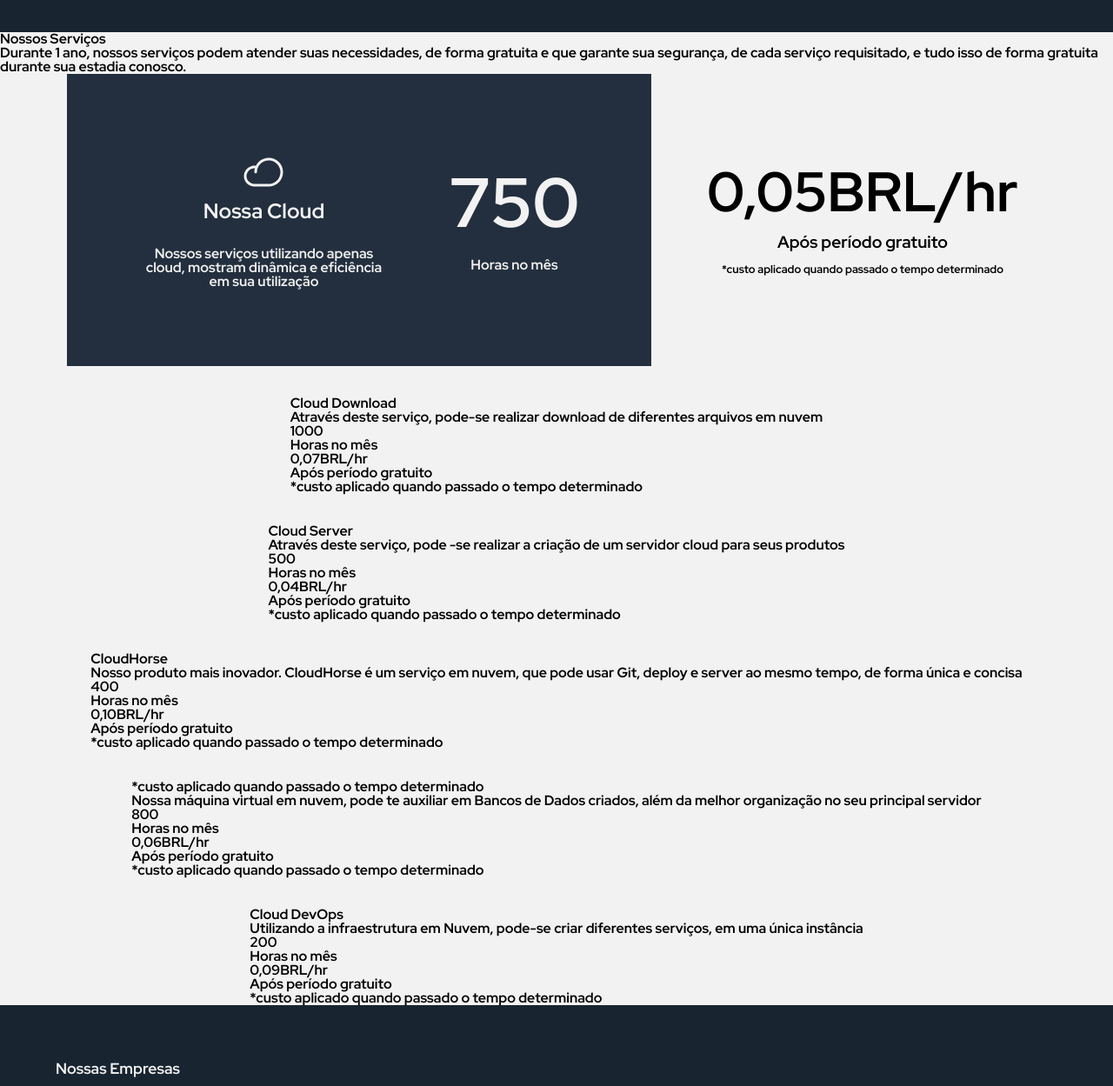
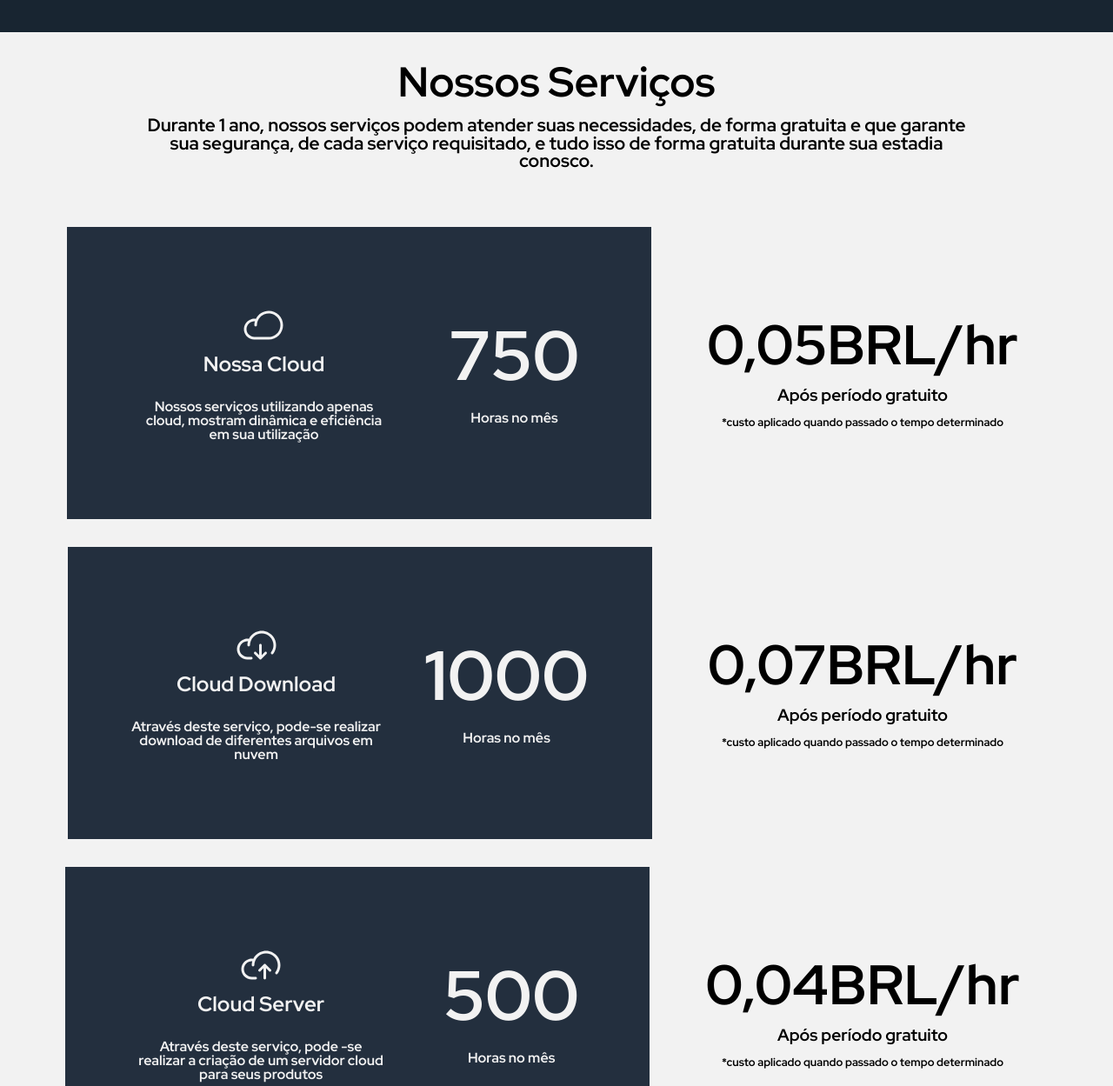
Before and after one commit to Arthur-KF18/Projeto-Portfolio-Create-Cloud-Computing, a plain HTML site: page Assets/templates/servicos.html in a window 1280 px wide. Shown: the part 110-1359 px from the top of the page at 87% size. Drawn offline with Linux system fonts and the light colour scheme.

Commit message:
estilizando cards da página serviços

```diff
--- a/Assets/static/servico.css
+++ b/Assets/static/servico.css
@@ -5,13 +5,33 @@
     font-weight: var(--fonte-principal-bold);
 }
 
-.descricao_superior {}
+.descricaoSuperior {
+    display: flex;
+    flex-direction: column;
+    text-align: center;
+    justify-content: center;
+    align-items: center;
+    height: 15vw;
+    width: 100%;
+    gap: 1rem;
+}
+
+.descricaoSuperior>h1 {
+    font-size: 3rem;
+}
+
+.descricaoSuperior>p{
+    font-size: 1.3rem;
+    width: 75vw;
+}
 
 .bannerServicoCompleto {
     display: flex;
     flex-direction: column;
     justify-content: center;
     align-items: center;
+    gap: 2rem;
+    padding: 2rem;
 }
 
 .servicoBanner {
--- a/Assets/templates/servicos.html
+++ b/Assets/templates/servicos.html
@@ -30,7 +30,7 @@
         </section>
     </header>
     <main>
-        <section class="descricao_superior">
+        <section class="descricaoSuperior">
             <h1>Nossos Serviços</h1>
             <p>
                 Durante 1 ano, nossos serviços podem atender suas necessidades, de forma gratuita e que garante sua
@@ -59,108 +59,103 @@
                         <p>*custo aplicado quando passado o tempo determinado</p>
                     </div>
                 </li>
-                <li>
-                    <div>
-                        <div>
-                            <img src="../static/images/clouddownload.svg" alt="">
+
+                <li class="servicoBanner">
+                    <div class="servicoBanner__direcao">
+                        <div class="sb__d--informacao">
+                            <img src="../static/images/clouddownload.svg" alt="nuvem">
                             <h1>Cloud Download</h1>
-                            <p>Através deste serviço, pode-se realizar download de diferentes arquivos em nuvem</p>
+                            <p>Através deste serviço, pode-se realizar download de diferentes arquivos em nuvem
+                            </p>
                         </div>
-                        <div>
+                        <div class="sb__d--horas">
                             <h1>1000</h1>
                             <h2>Horas no mês</h2>
                         </div>
                     </div>
-                    <div>
-                        <div>
+                    <div class="sb__d--custo">
                         <h1>0,07BRL/hr</h1>
                         <h2>Após período gratuito</h2>
-                        </div>
                         <p>*custo aplicado quando passado o tempo determinado</p>
                     </div>
                 </li>
-                <li>
-                    <div>
-                        <div>
-                            <img src="../static/images/cloudserver.svg" alt="nuvem_upload">
+
+                <li class="servicoBanner">
+                    <div class="servicoBanner__direcao">
+                        <div class="sb__d--informacao">
+                            <img src="../static/images/cloudserver.svg" alt="nuvem">
                             <h1>Cloud Server</h1>
-                            <p>Através deste serviço, pode -se realizar a criação de um servidor cloud para seus
-                                produtos</p>
+                            <p>Através deste serviço, pode -se realizar a criação de um servidor cloud para seus produtos
+                            </p>
                         </div>
-                        <div>
+                        <div class="sb__d--horas">
                             <h1>500</h1>
                             <h2>Horas no mês</h2>
                         </div>
                     </div>
-                    <div>
-                        <div>
+                    <div class="sb__d--custo">
                         <h1>0,04BRL/hr</h1>
                         <h2>Após período gratuito</h2>
-                        </div>
                         <p>*custo aplicado quando passado o tempo determinado</p>
                     </div>
                 </li>
-                <li>
-                    <div>
-                        <div>
-                            <img src="../static/images/CloudHorse.svg" alt="cavalo">
+
+                <li class="servicoBanner">
+                    <div class="servicoBanner__direcao">
+                        <div class="sb__d--informacao">
+                            <img src="../static/images/CloudHorse.svg" alt="nuvem">
                             <h1>CloudHorse</h1>
-                            <p>Nosso produto mais inovador. CloudHorse é um serviço em nuvem, que pode usar Git,
-                                deploy e server ao mesmo tempo, de forma única e concisa
+                            <p>Nosso produto mais inovador. CloudHorse é um serviço em nuvem, que pode usar Git, deploy e server ao mesmo tempo, de forma única e concisa
                             </p>
                         </div>
-                        <div>
+                        <div class="sb__d--horas">
                             <h1>400</h1>
                             <h2>Horas no mês</h2>
                         </div>
                     </div>
-                    <div>
-                        <div>
+                    <div class="sb__d--custo">
                         <h1>0,10BRL/hr</h1>
                         <h2>Após período gratuito</h2>
-                        </div>
                         <p>*custo aplicado quando passado o tempo determinado</p>
                     </div>
                 </li>
-                <li>
-                    <div>
-                        <div>
-                            <img src="../static/images/CloudShell.svg" alt="shell_icon">
-                            <h1>*custo aplicado quando passado o tempo determinado</h1>
-                            <p>Nossa máquina virtual em nuvem, pode te auxiliar em Bancos de Dados criados,
-                                além da melhor organização no seu principal servidor</p>
+
+                <li class="servicoBanner">
+                    <div class="servicoBanner__direcao">
+                        <div class="sb__d--informacao">
+                            <img src="../static/images/CloudShell.svg" alt="nuvem">
+                            <h1>VM Cloud</h1>
+                            <p>Nossa máquina virtual em nuvem, pode te auxiliar em Bancos de Dados criados, além da melhor organização no seu principal servidor
+                            </p>
                         </div>
-                        <div>
+                        <div class="sb__d--horas">
                             <h1>800</h1>
                             <h2>Horas no mês</h2>
                         </div>
                     </div>
-                    <div>
-                        <div>
+                    <div class="sb__d--custo">
                         <h1>0,06BRL/hr</h1>
                         <h2>Após período gratuito</h2>
-                        </div>
                         <p>*custo aplicado quando passado o tempo determinado</p>
                     </div>
                 </li>
-                <li>
-                    <div>
-                        <div>
-                            <img src="../static/images/cloudDevOps.svg" alt="">
+
+                <li class="servicoBanner">
+                    <div class="servicoBanner__direcao">
+                        <div class="sb__d--informacao">
+                            <img src="../static/images/cloudDevOps.svg" alt="nuvem">
                             <h1>Cloud DevOps</h1>
-                            <p>Utilizando a infraestrutura em Nuvem, pode-se criar diferentes serviços, em uma única
-                                instância</p>
+                            <p>Utilizando a infraestrutura em Nuvem, pode-se criar diferentes serviços, em uma única instância
+                            </p>
                         </div>
-                        <div>
+                        <div class="sb__d--horas">
                             <h1>200</h1>
                             <h2>Horas no mês</h2>
                         </div>
                     </div>
-                    <div>
-                        <div>
+                    <div class="sb__d--custo">
                         <h1>0,09BRL/hr</h1>
                         <h2>Após período gratuito</h2>
-                        </div>
                         <p>*custo aplicado quando passado o tempo determinado</p>
                     </div>
                 </li>
```
Lines whose indentation alone changed are shown as unchanged.
